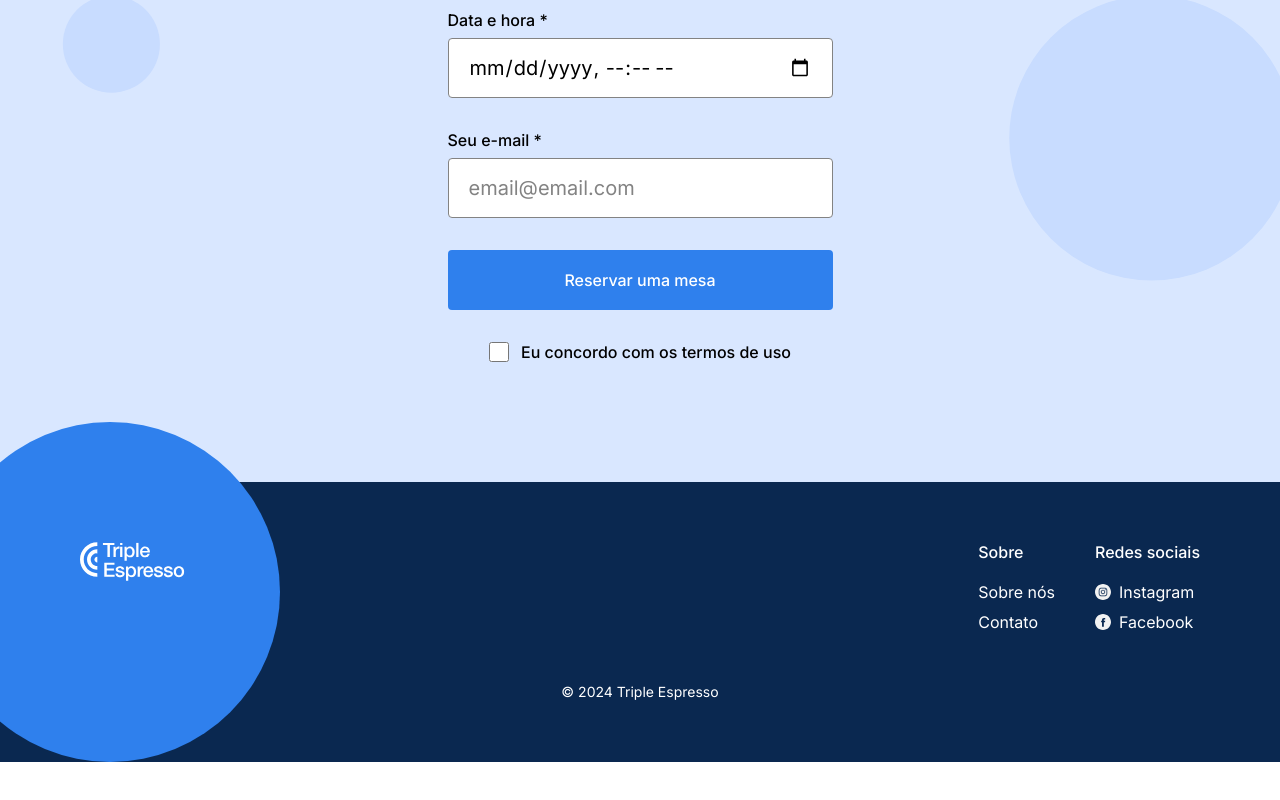
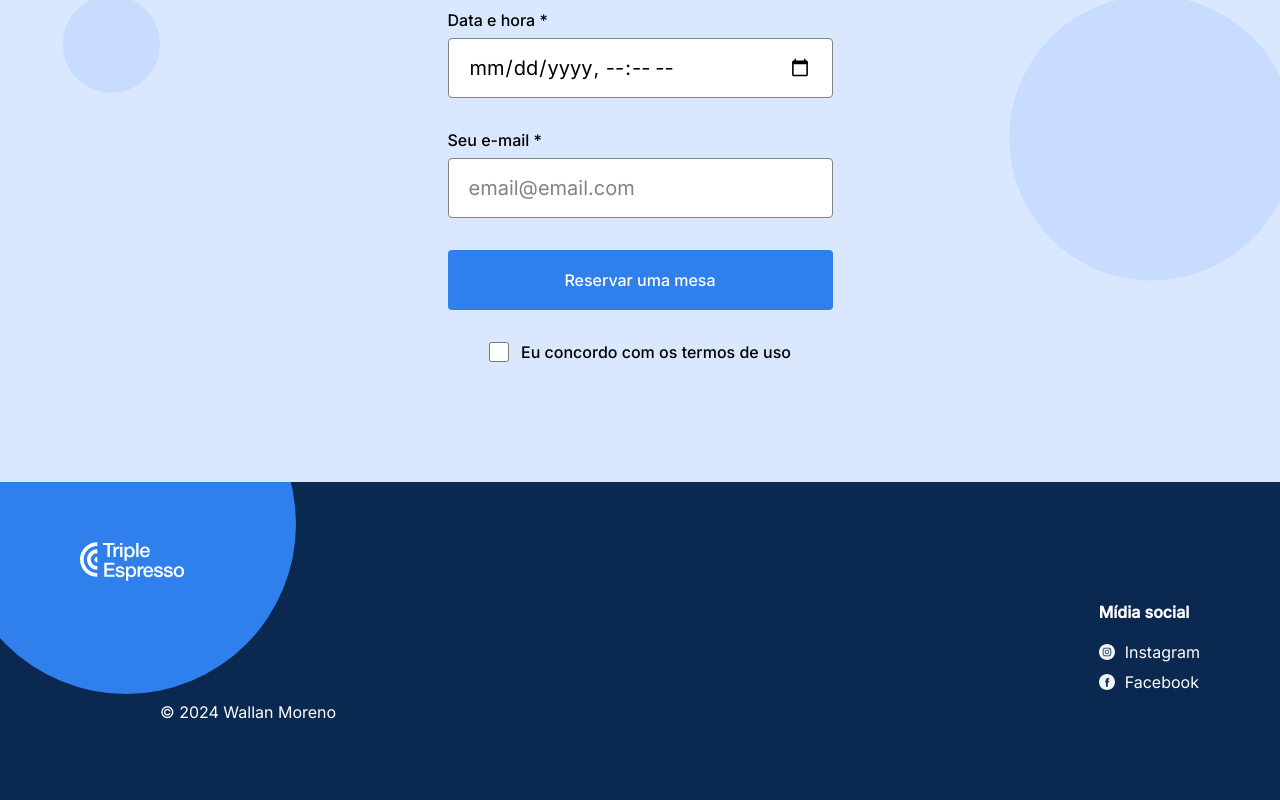
Before and after one commit to wallanmoreno/web_project_coffeeshop, a plain HTML site: page index.html in a window 1280 px wide. Shown: the part 2172-2972 px from the top of the page. Before the commit the page ends 2934 px from the top, so only its background shows below. Drawn offline with Linux system fonts and the light colour scheme.

Commit message:
Projeto final completo (BEM + footer alinhado)

```diff
--- a/blocks/footer.css
+++ b/blocks/footer.css
@@ -1,25 +1,50 @@
 .footer {
-  position: relative; /* ← adiciona isso */
-  padding: 60px 80px;
+  position: relative;
+  overflow: hidden;
+  padding: 60px 80px 60px;
   background-color: #0a2850;
   color: #ffffff;
 }
+
 .footer__content {
   display: flex;
   justify-content: space-between;
-  align-items: flex-start;
+  min-height: 240px;
+  position: relative;
+  z-index: 1;
 }
 
-.footer__columns {
-  display: flex;
-  column-gap: 40px;
+.footer__circle {
+  position: absolute;
+  top: -188px;
+  left: -124px;
+  width: 340px;
+  height: 340px;
+  background-color: #2f80ed;
+  border-radius: 50%;
+  z-index: 0;
 }
 
-.footer__column-heading {
+.footer__logo {
+  width: 105px;
+  height: 39px;
+  position: relative;
+  z-index: 1;
+}
+
+.footer__social {
+  position: relative;
+  z-index: 1;
+  margin-top: 60px;
+}
+
+.footer__social-heading {
   margin: 0 0 20px;
   font-family: "Inter", Arial, sans-serif;
-  font-weight: 500;
+  font-style: normal;
+  font-weight: 700;
   font-size: 16px;
+  line-height: 20px;
 }
 
 .footer__list {
@@ -32,37 +57,36 @@
   margin-bottom: 10px;
 }
 
-.footer__link {
+.footer__social-link {
   display: flex;
   align-items: center;
   color: #ffffff;
   text-decoration: none;
+  font-family: "Inter", Arial, sans-serif;
+  font-style: normal;
+  font-weight: 400;
+  font-size: 16px;
+  line-height: 20px;
 }
 
-.footer__link:hover {
+.footer__social-link:hover {
   color: #c1c1c1;
-}
-
-.footer__copyright {
-  margin: 40px 0 0;
-  text-align: center;
-  font-family: "Inter", Arial, sans-serif;
-  font-size: 14px;
 }
 
 .footer__social-icon {
   width: 16px;
   height: 16px;
-  margin-right: 8px;
+  margin-right: 10px;
 }
 
-.footer__circle {
+.footer__copyright {
   position: absolute;
-  top: -60px;
-  left: -60px;
-  width: 340px;
-  height: 340px;
-  background-color: #2f80ed;
-  border-radius: 50%;
-  z-index: 0;
+  left: 80px;
+  bottom: 60px;
+  margin: 0;
+
+  font-family: "Inter", Arial, sans-serif;
+  font-weight: 400;
+  font-size: 16px;
+  line-height: 20px;
 }
--- a/blocks/nav.css
+++ b/blocks/nav.css
@@ -25,3 +25,7 @@
   font-size: 16px;
   line-height: 20px;
 }
+
+.nav__link:hover {
+  color: #2f80ed;
+}
--- a/index.html
+++ b/index.html
@@ -182,30 +182,19 @@
       <footer id="contacts" class="footer">
         <div class="footer__content">
           <div class="footer__circle"></div>
+
           <img
             src="./images/logo_coffeeshop_light.svg"
             alt="Logotipo da Triple Espresso"
-            class="logo logo_place_footer"
+            class="footer__logo"
           />
 
-          <div class="footer__columns">
-            <div class="footer__column">
-              <h3 class="footer__column-heading">Sobre</h3>
+          <div class="footer__social">
+            <h3 class="footer__social-heading">Mídia social</h3>
+
             <ul class="footer__list">
               <li class="footer__list-item">
-                  <a href="#" class="footer__link">Sobre nós</a>
-                </li>
-                <li class="footer__list-item">
-                  <a href="#" class="footer__link">Contato</a>
-                </li>
-              </ul>
-            </div>
-
-            <div class="footer__column">
-              <h3 class="footer__column-heading">Redes sociais</h3>
-              <ul class="footer__list">
-                <li class="footer__list-item">
-                  <a href="#" class="footer__link">
+                <a href="#" class="footer__social-link">
                   <img
                     src="./images/instagram_white.svg"
                     alt="Instagram"
@@ -214,8 +203,9 @@
                   Instagram
                 </a>
               </li>
+
               <li class="footer__list-item">
-                  <a href="#" class="footer__link">
+                <a href="#" class="footer__social-link">
                   <img
                     src="./images/facebook_white.svg"
                     alt="Facebook"
@@ -226,10 +216,9 @@
               </li>
             </ul>
           </div>
+
+          <p class="footer__copyright">© 2024 Wallan Moreno</p>
         </div>
-        </div>
-
-        <p class="footer__copyright">© 2024 Triple Espresso</p>
       </footer>
     </div>
   </body>
```
Lines whose indentation alone changed are shown as unchanged.
